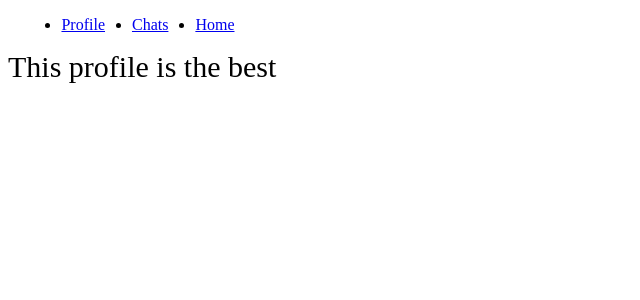
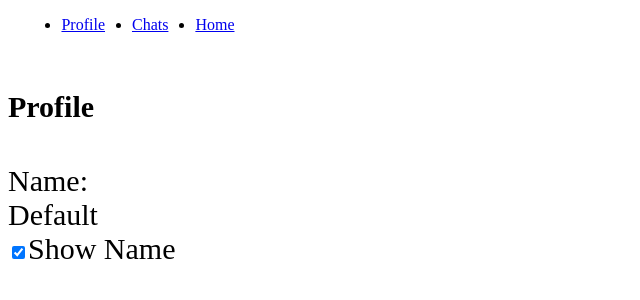
Before and after one commit to rommelbin/React-application, a React (Create React App) app: page /profile in a window 1280 px wide. Shown: the top 300 px of the page, without its empty margins (0-640 px from the left). Built offline with nearby package versions, Linux system fonts and the light colour scheme.

Commit message:
Домашнее задание #5

```diff
--- a/package.json
+++ b/package.json
@@ -9,6 +9,7 @@
     "@testing-library/user-event": "^13.5.0",
     "react": "^17.0.2",
     "react-dom": "^17.0.2",
+    "react-redux": "^7.2.8",
     "react-router-dom": "^6.2.2",
     "react-scripts": "5.0.0",
     "web-vitals": "^2.1.4"
--- a/src/App.jsx
+++ b/src/App.jsx
@@ -7,10 +7,19 @@
 import Home from "./Home";
 import Header from "./Header";
 import Profile from "./Profile";
+import { createStore } from "redux";
 import Chats from "./chats/Chats";
 import SingleChat from "./chats/SingleChat";
+import { Provider as ReduxProvider } from "react-redux"
+import profileReducer from "./store/profile/reducer"
 // use State позволяет добавлять состояние к компонентам
 function App() {
+  const store = createStore(
+    profileReducer,
+    window.__REDUX_DEVTOOLS_EXTENSION__ &&
+    window.__REDUX_DEVTOOLS_EXTENSION__()
+    );
+
   let [chats] = useState([
     {
       name: "Чат алкоголиков",
@@ -33,6 +42,7 @@
   })
 
   return (
+    <ReduxProvider store={store}>
       <Router>
         <Header />
         <div className="App">
@@ -48,6 +58,7 @@
           </div>
         </div>
       </Router>
+    </ReduxProvider>
   );
 }
 
--- a/src/Profile.jsx
+++ b/src/Profile.jsx
@@ -1,6 +1,28 @@
-import React from "react";
-function Profile() {
-    return (<div className="">This profile is the best</div>)
+import { useCallback } from "react";
+import { useDispatch, useSelector } from "react-redux";
+import toggleShowName from "./store/profile/actions";
+
+export default function Profile() {
+    const { showName, name } = useSelector((state) => state);
+    const dispatch = useDispatch()
+    const setShowName = useCallback(() => {
+        dispatch(toggleShowName)
+    }, [dispatch]);
+    return (
+        <div className="">
+            <div>
+                <h4>Profile</h4>
+                 <span>Name: </span>{showName && <div>{name}</div>}
+            </div>
+            <div>
+                <input
+                    type="checkbox"
+                    checked={showName}
+                    value={showName}
+                    onChange={setShowName}
+                />
+                <span>Show Name</span>
+            </div>
+        </div>
+    );
 }
-
-export default Profile
--- /dev/null
+++ b/src/store/profile/actions.jsx
@@ -0,0 +1,6 @@
+const TOGGLESHOWNAME = "TOGGLESHOWNAME"
+const toggleShowName = {
+    type: TOGGLESHOWNAME
+}
+
+export default toggleShowName
--- /dev/null
+++ b/src/store/profile/reducer.jsx
@@ -0,0 +1,16 @@
+const initialState = {
+    showName: false,
+    name: 'Default'
+}
+const profileReducer = (state = initialState, action) => {
+    switch (action.type) {
+        case action.type:
+            return {
+                ...state,
+                showName: !state.showName
+            }
+        default:
+            return state
+    }
+}
+export default profileReducer
```
Also changed, not shown: 1 other file (tests, documents, lock files or other folders). Lines whose indentation alone changed are shown as unchanged.
